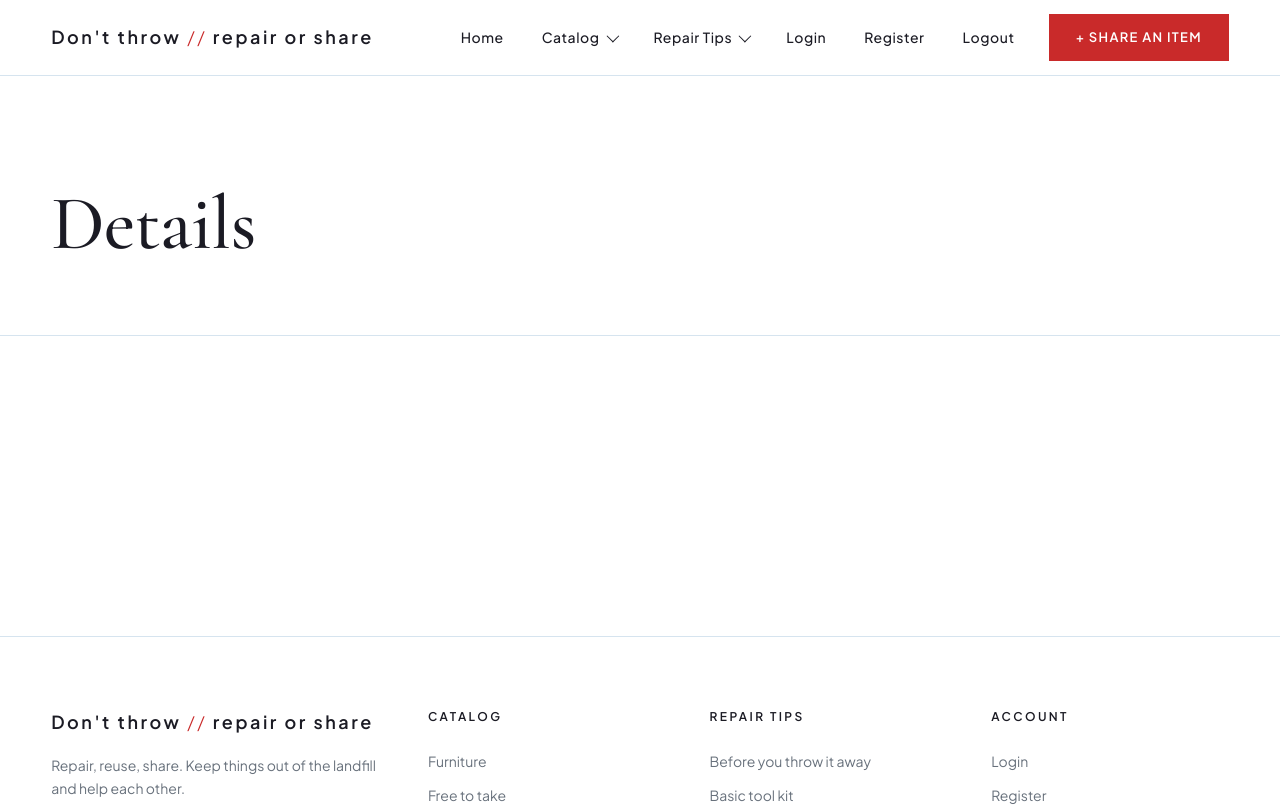
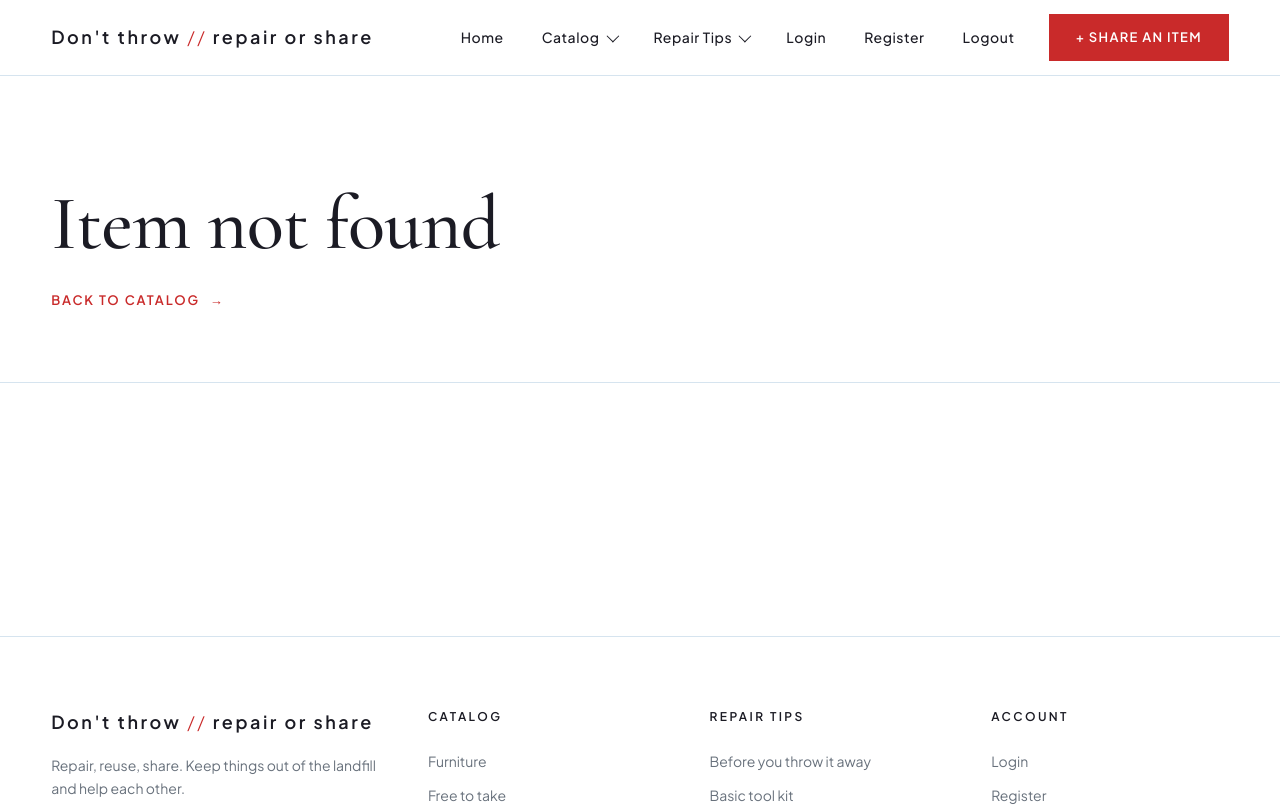
Before and after one commit to SimonaShalevaa/dont-throw-repair, a React (Vite) app: page /items/1 in a window 1280 px wide. Shown: the top 806 px of the page. Built offline with nearby package versions, Linux system fonts and the light colour scheme; no server answers; the database is empty.

Commit message:
Add loading and not found states to details

```diff
--- a/src/components/details/Details.jsx
+++ b/src/components/details/Details.jsx
@@ -1,8 +1,60 @@
+import { useEffect, useState } from "react";
+import { Link, useParams } from "react-router";
+import request from "../../utils/request";
+
 export default function Details() {
+  const { itemId } = useParams();
+  const [item, setItem] = useState(null);
+  const [isLoading, setIsLoading] = useState(true);
+
+  useEffect(() => {
+    setIsLoading(true);
+
+    request(`items?id=eq.${itemId}&select=*,profiles(username)`)
+      .then((result) => setItem(result[0] || null))
+      .catch((err) => alert(err.message))
+      .finally(() => setIsLoading(false));
+  }, [itemId]);
+
+  if (isLoading) {
+    return (
+      <section className="page-hero">
+        <div className="container">
+          <p className="lede">Loading...</p>
+        </div>
+      </section>
+    );
+  }
+
+  if (!item) {
+    return (
+      <section className="page-hero">
+        <div className="container">
+          <h1 className="editorial-title page-hero-title">Item not found</h1>
+          <Link to="/catalog" className="text-link" style={{ marginTop: 24 }}>
+            Back to catalog
+          </Link>
+        </div>
+      </section>
+    );
+  }
+
   return (
-    <section className="page-hero">
-      <div className="container">
-        <h1 className="editorial-title page-hero-title">Details</h1>
+    <section className="section">
+      <div className="container split">
+        <div className="frame">
+          <img src={item.imageUrl} alt={item.title} />
+        </div>
+        <div className="split-content">
+          <span className="eyebrow">
+            {item.category} · {item.city}
+          </span>
+          <h1 className="editorial-title">{item.title}</h1>
+          <p className="lede">{item.description}</p>
+          <p className="lede" style={{ marginTop: 16 }}>
+            Posted by {item.profiles?.username}
+          </p>
+        </div>
       </div>
     </section>
   );
```
